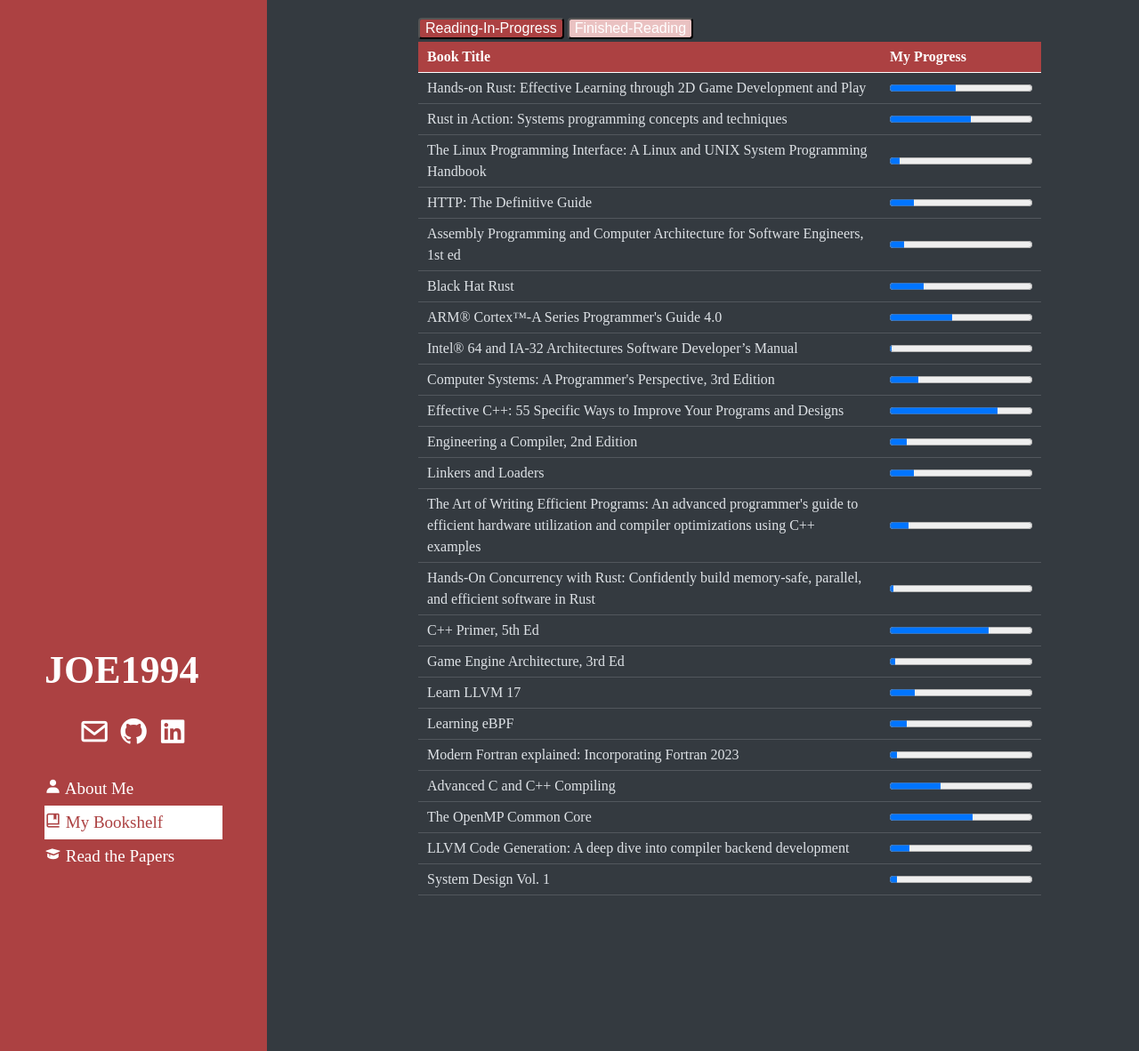
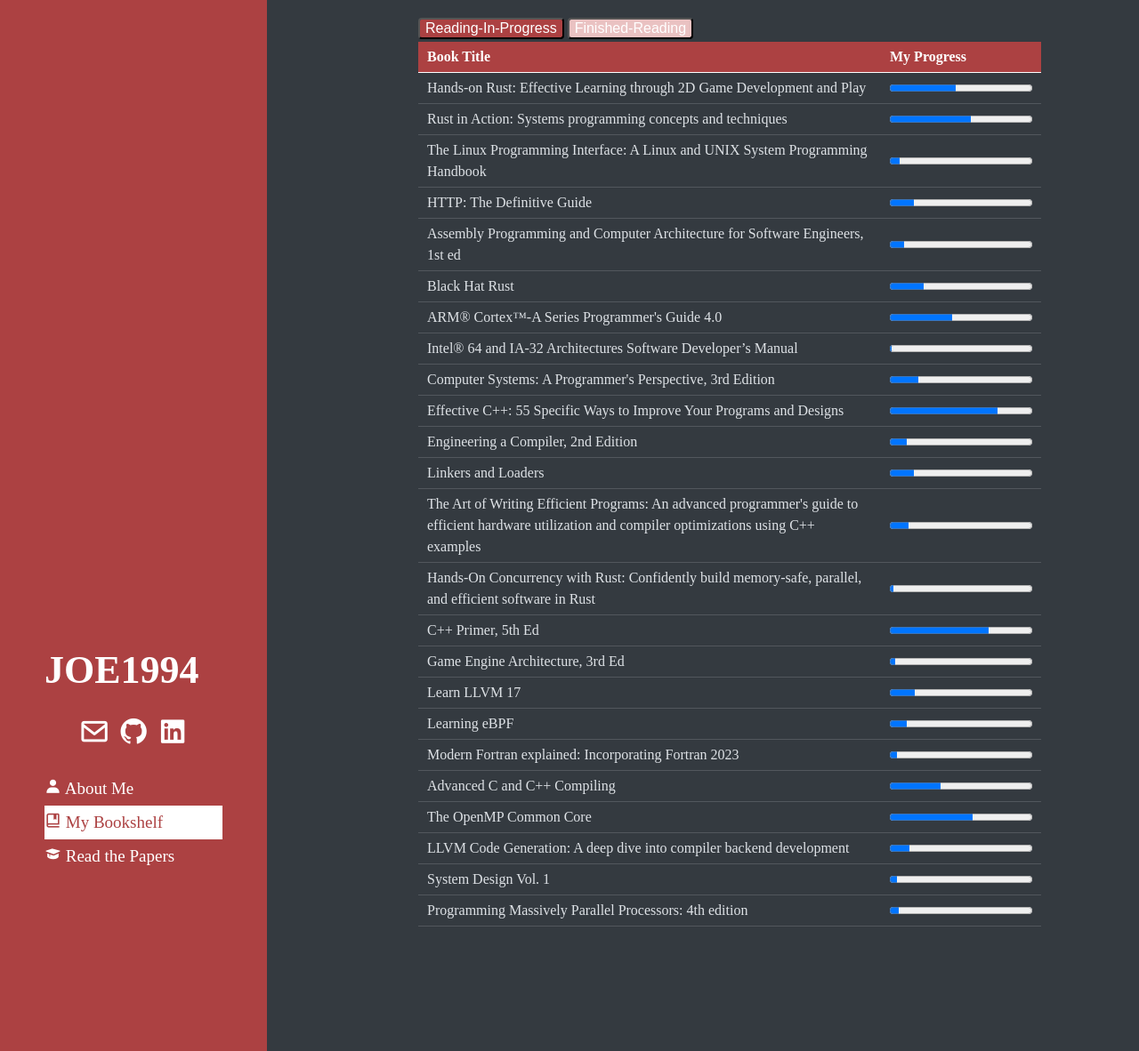
Before and after one commit to JOE1994/JOE1994.github.io, a Jekyll site: the page built from bookshelf.html, in a window 1280 px wide and 1182 px high. Shown: the whole window at 89% size. Built offline with Jekyll 4.4.1, drawn with Linux system fonts in a browser that asks for light colours; some web fonts are replaced.

Commit message:
[book] Programming Massively Parallel Processors

```diff
--- a/_data/bookshelf_still_reading.yml
+++ b/_data/bookshelf_still_reading.yml
@@ -91,3 +91,7 @@
 - name: "System Design Vol. 1"
   progress: 14
   tot_pages: 269
+
+- name: "Programming Massively Parallel Processors: 4th edition"
+  progress: 40
+  tot_pages: 582
```
